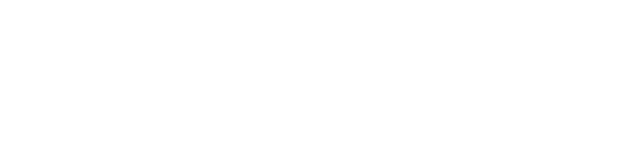
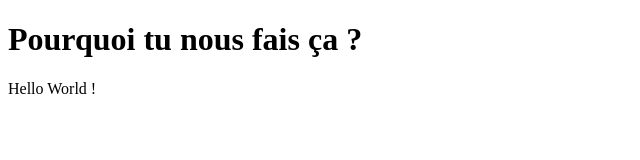
Before and after one commit to Desooe-pro/Prise_en_main, a plain HTML site: page index.html in a window 1280 px wide. Shown: the whole page, without its empty margins (0-640 px from the left). Drawn offline with Linux system fonts and the light colour scheme.

Commit message:
Test commit 1

```diff
--- a/index.html
+++ b/index.html
@@ -2,9 +2,10 @@
 <html lang="en">
 <head>
     <meta charset="UTF-8">
-    <title>Title</title>
+    <title>PhpStorm c'est pas clair du tout</title>
 </head>
 <body>
-
+  <h1>Pourquoi tu nous fais ça ?</h1>
+  <p>Hello World !</p>
 </body>
 </html>
```
